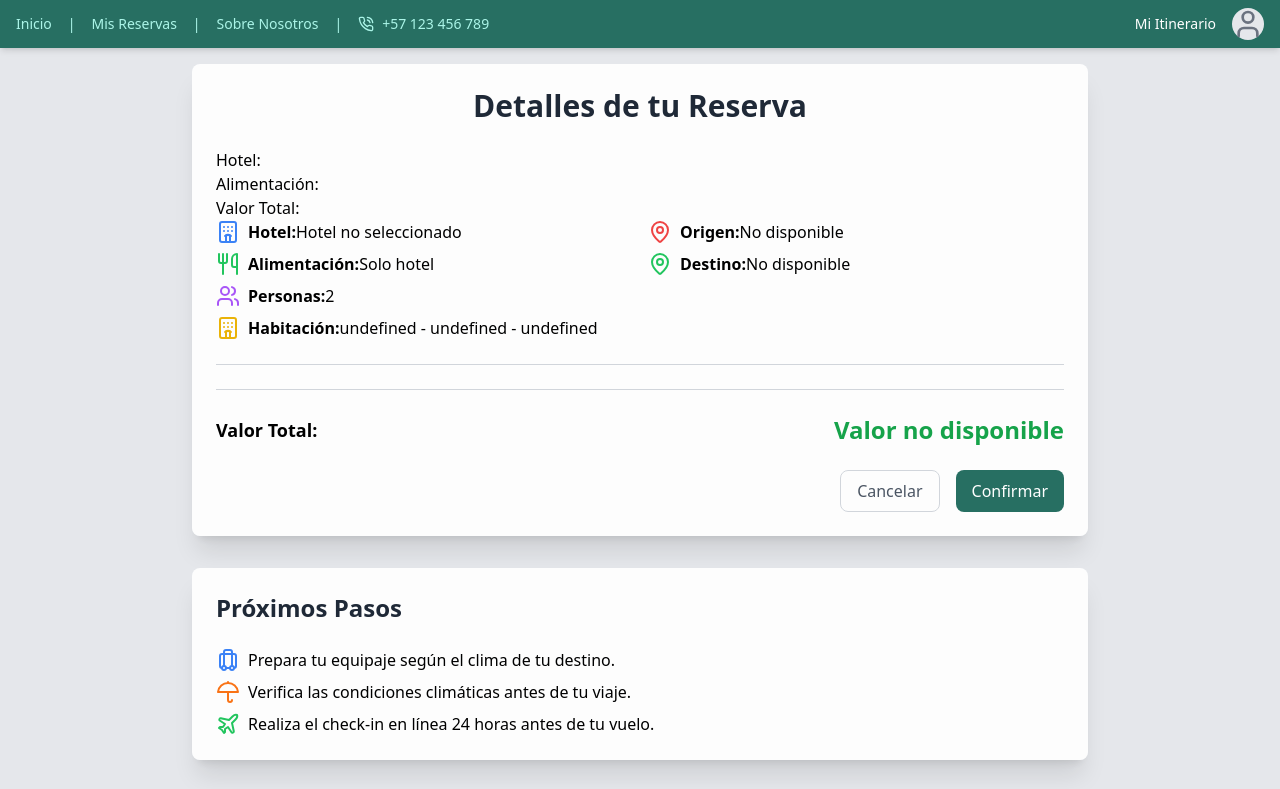
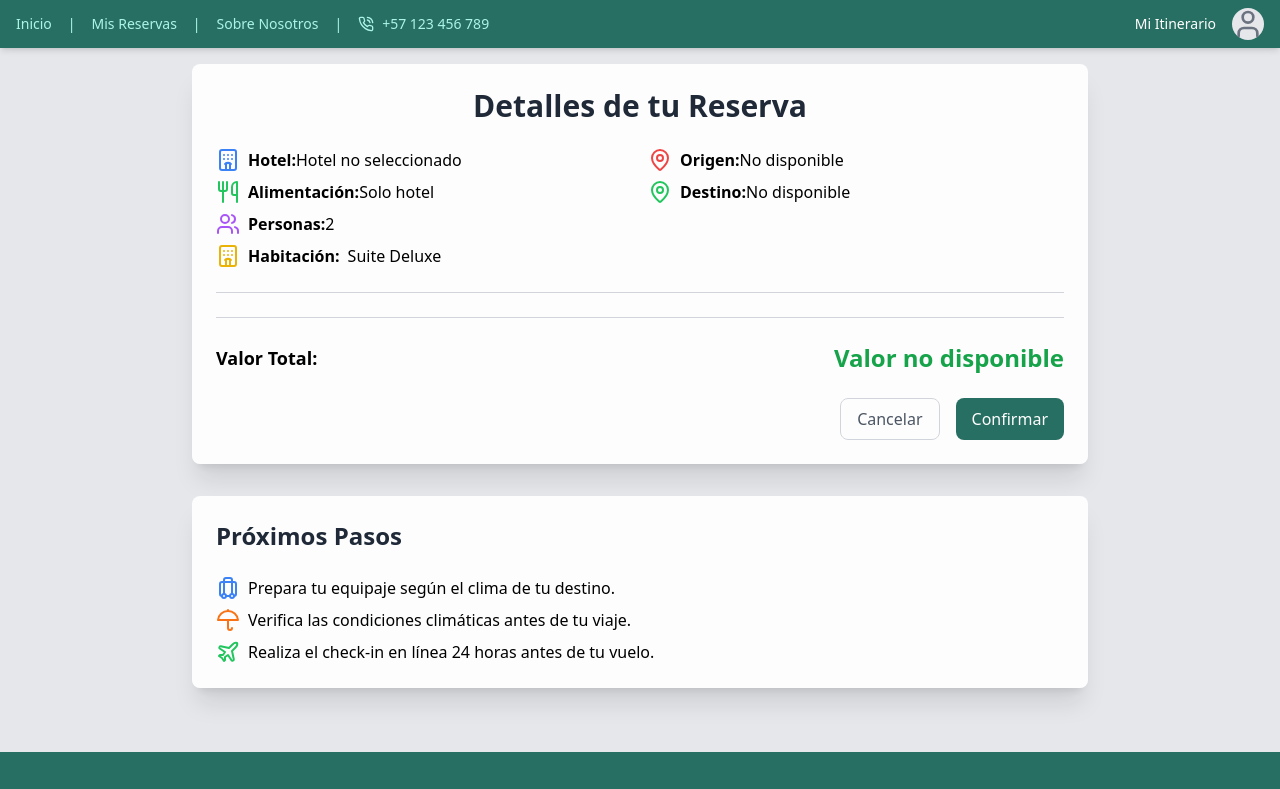
Before and after one commit to carobte/Dream-Reserve-Front, a React (Vite) app: page /date-reserve in a window 1280 px wide. Shown: the top 789 px of the page. Built offline with nearby package versions, Linux system fonts and the light colour scheme.

Commit message:
fix: correctionsFinaly

```diff
--- a/src/pages/DateReserve.jsx
+++ b/src/pages/DateReserve.jsx
@@ -8,8 +8,6 @@ export default function DetallesReserva() {
   const navigate = useNavigate();
   const { reserva } = useReserva();
 
-  // Busqeuda de como llega reserva para posible error
-  console.log("Reserva data:", reserva);
 
 
   const handleConfirmReserve = (reserva) => {
@@ -38,10 +36,6 @@ export default function DetallesReserva() {
         <div className="w-full max-w-4xl mx-auto bg-white/90 backdrop-blur-sm shadow-xl p-6 rounded-lg">
           <h1 className="text-3xl font-bold text-center text-gray-800 mb-6">Detalles de tu Reserva</h1>
 
-          <div>Hotel: {console.log("Hotel:", reserva.hotel)}</div>
-          <div>Alimentación: {console.log("Alimentación:", reserva.alimentacion)}</div>
-          <div>Valor Total: {console.log("Valor Total:", reserva.valorTotal)}</div>
-
           <div className="grid grid-cols-1 md:grid-cols-2 gap-4 mb-6">
             <div className="space-y-2">
               <div className="flex items-center space-x-2">
@@ -59,9 +53,7 @@ export default function DetallesReserva() {
               <div className="flex items-center space-x-2">
                 <HotelIcon className="text-yellow-500" />
                 <span className="font-semibold">Habitación:</span>
-                {reserva.habitacion
-                  ? `${reserva.habitacion.name} - ${reserva.habitacion.description} - ${reserva.habitacion.price?.toLocaleString('es-CO', { style: 'currency', currency: 'COP' })}`
-                  : "Habitación no seleccionada"}
+                <span>{reserva.habitacion || "No disponible"}</span>
               </div>
             </div>
             <div className="space-y-2">
@@ -86,11 +78,7 @@ export default function DetallesReserva() {
                   <h4 className="text-sm font-medium mb-2">Vuelo de Ida</h4>
                   <div className="flex items-center space-x-2 mb-2">
                     <PlaneIcon className="text-blue-500" />
-                    <span>{reserva.vueloIda.aerolinea} - {reserva.vueloIda.numero}</span>
-                  </div>
-                  <div className="flex items-center space-x-2">
-                    <CalendarIcon className="text-gray-500" />
-                    <span>{formatoFecha(reserva.vueloIda.salida)}</span>
+                    <span>Dream Air - Dream Air</span>
                   </div>
                 </div>
                 {reserva.vueloVuelta && (
@@ -98,11 +86,7 @@ export default function DetallesReserva() {
                     <h4 className="text-sm font-medium mb-2">Vuelo de Vuelta</h4>
                     <div className="flex items-center space-x-2 mb-2">
                       <PlaneIcon className="text-blue-500" />
-                      <span>{reserva.vueloVuelta.aerolinea} - {reserva.vueloVuelta.numero}</span>
-                    </div>
-                    <div className="flex items-center space-x-2">
-                      <CalendarIcon className="text-gray-500" />
-                      <span>{formatoFecha(reserva.vueloVuelta.salida)}</span>
+                      <span>Dream Air - Dream Air</span>
                     </div>
                   </div>
                 )}
```
